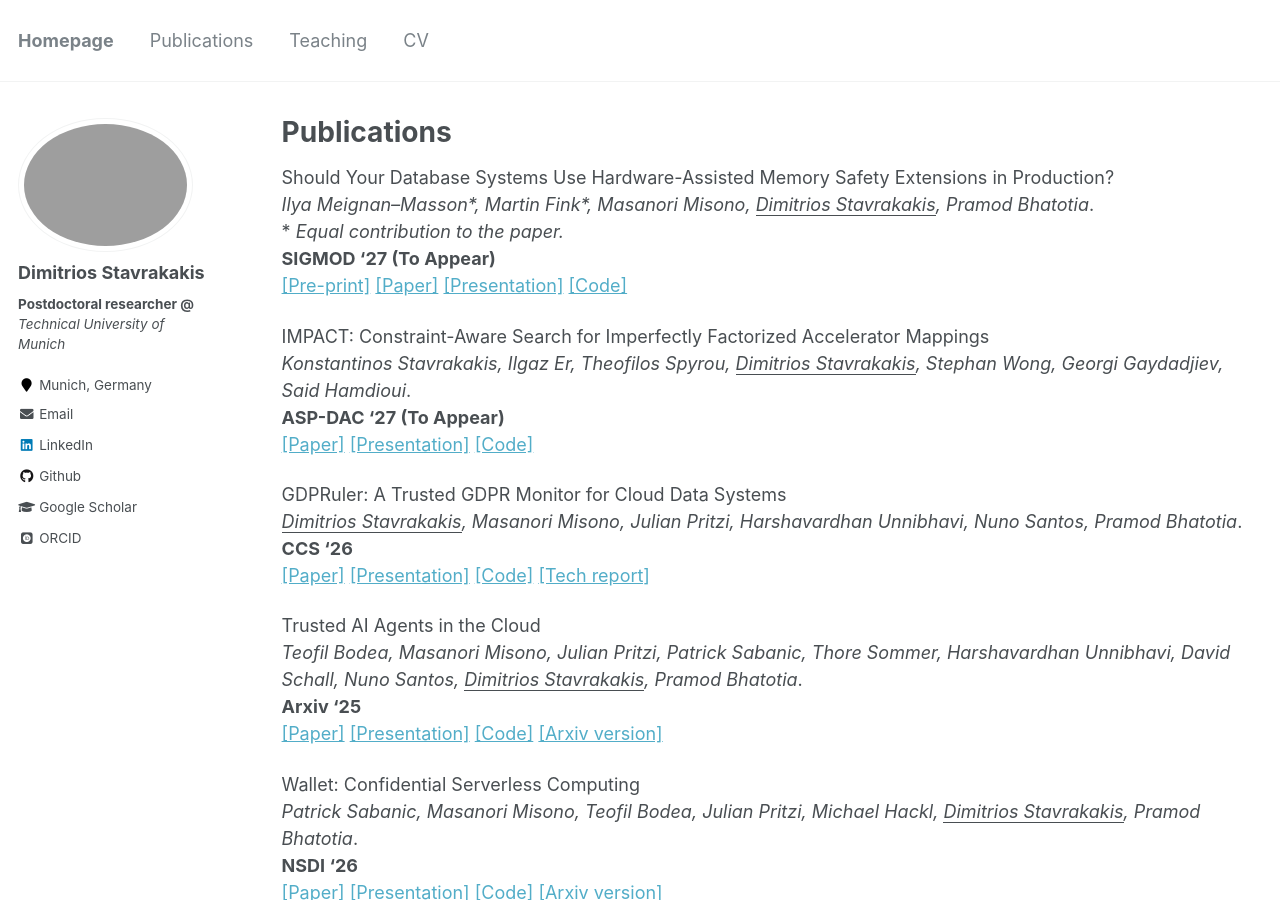
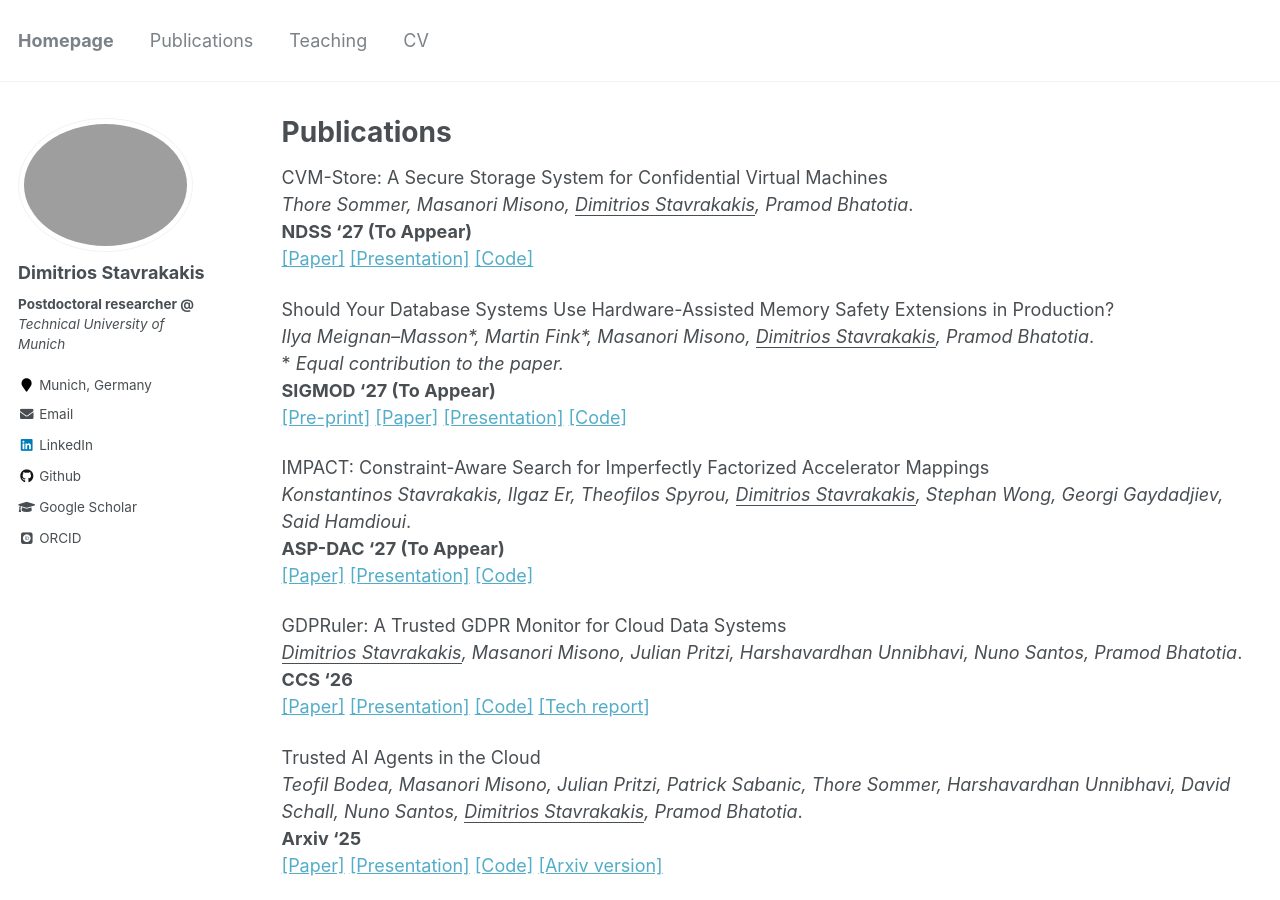
Before and after one commit to dimstav23/dimstav23.github.io, a Jekyll site: the page built from _pages/publications.md, in a window 1280 px wide and 900 px high. Built offline with Jekyll 4.4.1, drawn with Linux system fonts in a browser that asks for light colours; some web fonts are replaced.

Commit message:
update pubs
Signed-off-by: Dimitris <dimstav23@gmail.com>

```diff
--- a/_pages/publications.md
+++ b/_pages/publications.md
@@ -14,6 +14,11 @@ author_profile: true
 {% for post in site.publications reversed %}
   {% include archive-single.html %}
 {% endfor %} -->
+
+CVM-Store: A Secure Storage System for Confidential Virtual Machines \
+_Thore Sommer, Masanori Misono, <ins>Dimitrios Stavrakakis</ins>, Pramod Bhatotia_. \
+__NDSS '27 (To Appear)__ \
+[[Paper]](https://dimstav23.github.io/publications) [[Presentation]](https://dimstav23.github.io/publications) [[Code]](https://github.com/TUM-DSE/CVM-Store-NDSS27)
 
 Should Your Database Systems Use Hardware-Assisted Memory Safety Extensions in Production? \
 _Ilya Meignan–Masson\*, Martin Fink\*, Masanori Misono, <ins>Dimitrios Stavrakakis</ins>, Pramod Bhatotia_. \
```
Also changed, not shown: _pages/cv.md (+5 -0 lines).
